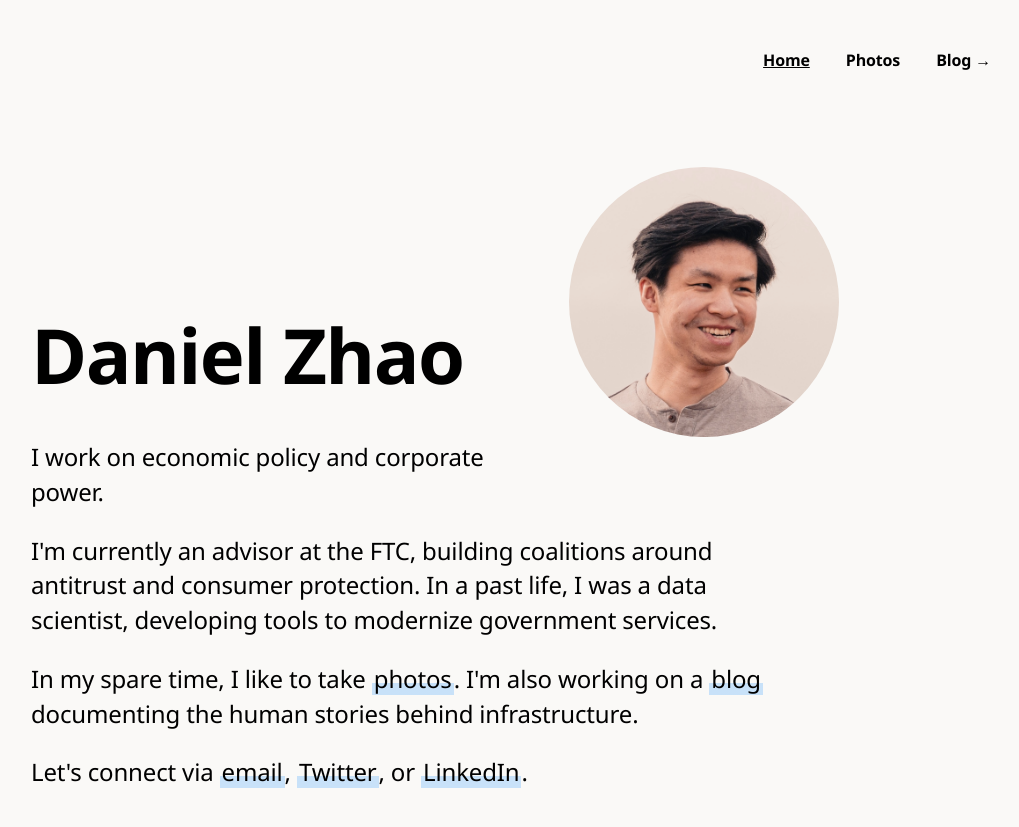
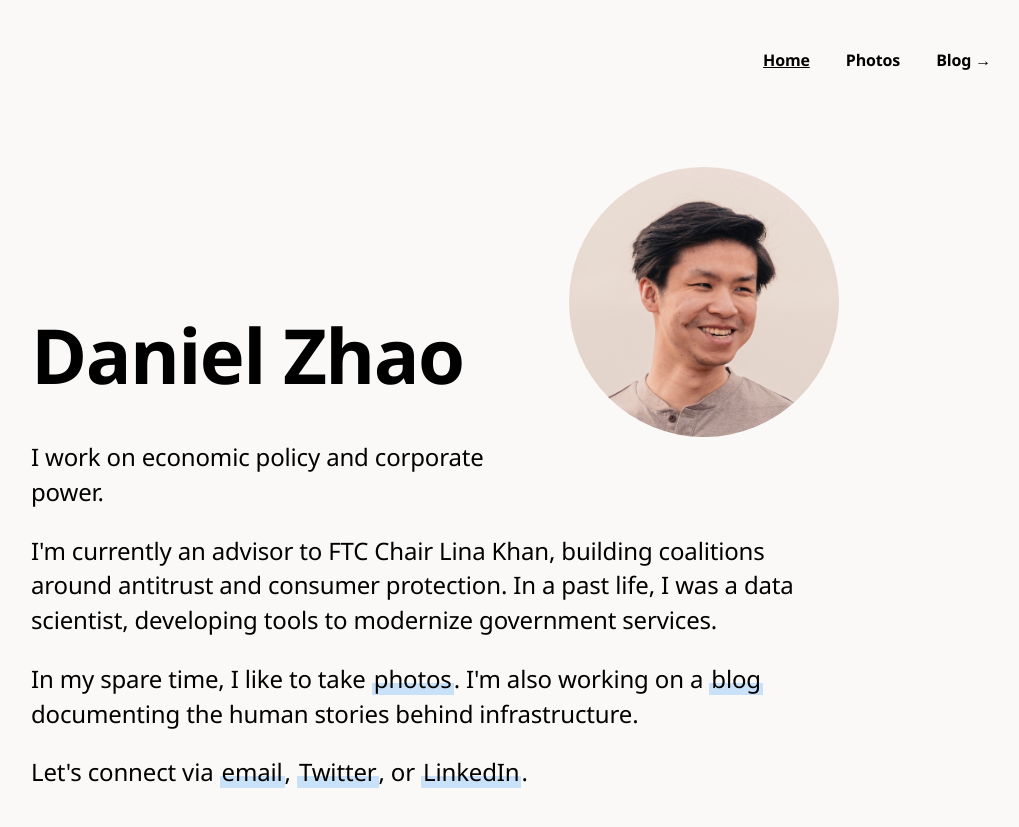
Before and after one commit to iamdanzhao/iamdanzhao.github.io, a Jekyll site: the page index.html, which Jekyll copies as it is, in a window 1280 px wide. Shown: the top 827 px of the page, without its empty margins (225-1244 px from the left). Built offline with Jekyll 4.4.1, drawn with Linux system fonts in a browser that asks for light colours; some web fonts are replaced.

Commit message:
Update index.html

```diff
--- a/index.html
+++ b/index.html
@@ -38,7 +38,7 @@
                     <img id="bio-prof-pic" src="/media/profile.jpg">
                     <h1>Daniel Zhao</h1>
                     <h2>I work on economic policy and corporate power.</h2>
-                    <h2>I'm currently an advisor at the FTC, building coalitions around antitrust and consumer protection. In a past life, I was a data scientist, developing tools to modernize government services.</h2>
+                    <h2>I'm currently an advisor to FTC Chair Lina Khan, building coalitions around antitrust and consumer protection. In a past life, I was a data scientist, developing tools to modernize government services.</h2>
                     <h2>In my spare time, I like to take <a href="http://photos.danielzhao.com">photos</a>. I'm also working on a <a href="http://humanbuilt.substack.com">blog</a> documenting the human stories behind infrastructure.</h2>
                     <h2>Let's connect via <a href="mailto:daniel@danielzhao.com">email</a>, <a href="https://twitter.com/iamdanzhao">Twitter</a>, or <a href="https://linkedin.com/in/iamdanzhao">LinkedIn</a>.</h2>
                 </div>
```
